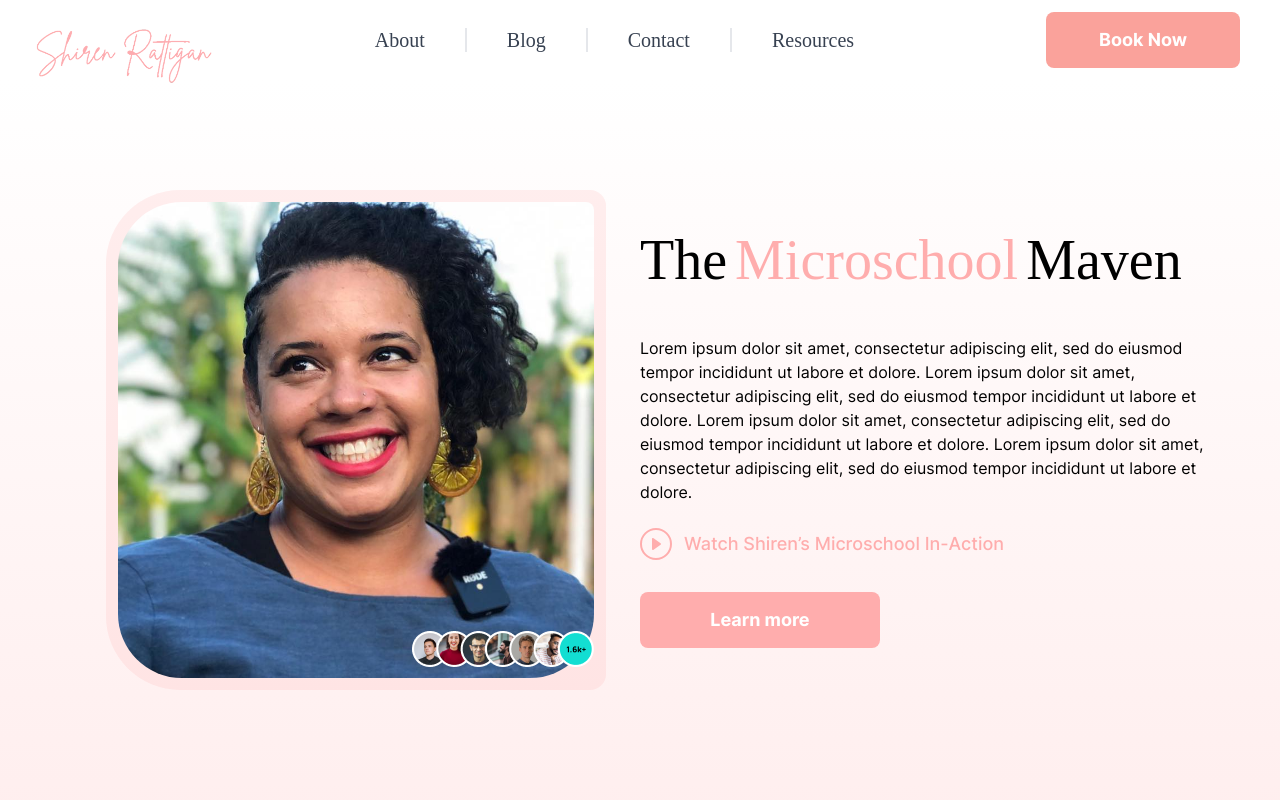
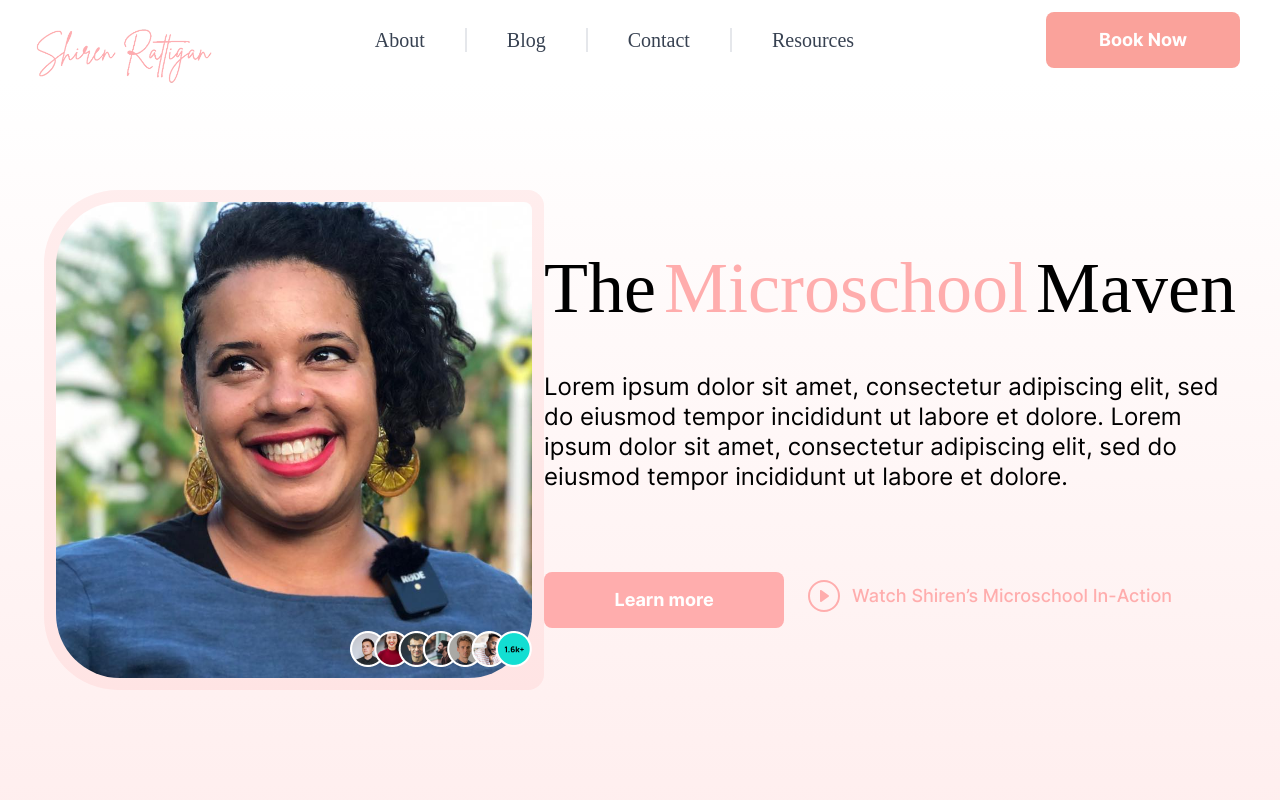
Before and after one commit to Cadogy/MicroschoolCoach, a Next.js app: page /about in a window 1280 px wide. Shown: the top 800 px of the page. Built offline with nearby package versions, Linux system fonts and the light colour scheme.

Commit message:
About page most content completed

```diff
--- a/src/components/aboutpage/About/Hero.tsx
+++ b/src/components/aboutpage/About/Hero.tsx
@@ -25,33 +25,30 @@ const Hero = () => {
             </div>
 
             <div className='aboutFlexBoxContainer w-[100%] items-center justify-center'>
-              <h1 className='font-junge mb-12 flex text-[3em] font-medium leading-[1em] xl:text-[3.5em]'>
+              <h1 className='font-junge mb-12 flex text-[4.5em] font-medium leading-[1em] xl:text-[4.5em]'>
                 The
                 <span className='mx-2 flex text-[rgb(255,173,173)]'>
                   Microschool
                 </span>
                 Maven
               </h1>
-              <p>
+              <p className='text-[1.5em] leading-[1.25em]'>
                 Lorem ipsum dolor sit amet, consectetur adipiscing elit, sed do
                 eiusmod tempor incididunt ut labore et dolore. Lorem ipsum dolor
                 sit amet, consectetur adipiscing elit, sed do eiusmod tempor
-                incididunt ut labore et dolore. Lorem ipsum dolor sit amet,
-                consectetur adipiscing elit, sed do eiusmod tempor incididunt ut
-                labore et dolore. Lorem ipsum dolor sit amet, consectetur
-                adipiscing elit, sed do eiusmod tempor incididunt ut labore et
-                dolore.
+                incididunt ut labore et dolore.
               </p>
-              <div className='authorHeroVideoButton'>
-                <h4 className='mt-6 flex flex-row items-center gap-3 font-medium text-[rgb(255,173,173)]'>
-                  <BsPlayCircle className='h-[32px] w-[32px]' />
+              <div className='authorHeroVideoButton mt-12 flex items-center justify-start gap-6'>
+                <div className='mt-8'>
+                  <div className='w-[240px] rounded-lg bg-[rgba(255,173,173,1)] p-3 py-4 text-center text-[18px] font-bold text-white transition-all hover:cursor-pointer hover:bg-[rgb(255,193,193)] hover:shadow-lg'>
+                    Learn more
+                  </div>
+                </div>
+
+                <h4 className='group mt-6 flex flex-row items-center gap-3 font-medium text-[rgb(255,173,173)] transition-all hover:cursor-pointer hover:text-[rgb(255,193,193)]'>
+                  <BsPlayCircle className='h-[32px] w-[32px] transition-all group-hover:text-[rgb(255,193,193)]' />
                   Watch Shiren’s Microschool In-Action
                 </h4>
-              </div>
-              <div className='mt-8'>
-                <div className='w-[240px] rounded-lg bg-[rgba(255,173,173,1);] p-3 py-4 text-center text-[18px] font-bold text-white'>
-                  Learn more
-                </div>
               </div>
             </div>
           </div>
--- a/src/components/aboutpage/About/WhoIs.tsx
+++ b/src/components/aboutpage/About/WhoIs.tsx
@@ -18,7 +18,7 @@ const WhoIs = () => {
       </div>
 
       <div className='aboutGridContainer'>
-        <div className='aboutFlexBox flex max-w-[1620px] flex-row-reverse flex-nowrap items-center p-6'>
+        <div className='aboutFlexBox flex max-w-[1620px] flex-row-reverse flex-nowrap items-center gap-16 p-8'>
           <div className='aboutFlexBoxContainer flex w-[100%] items-center justify-center'>
             <div className='aboutImageContent h-[500px] w-[700px]'>
               <img
--- a/src/components/aboutpage/Aboutlayout.tsx
+++ b/src/components/aboutpage/Aboutlayout.tsx
@@ -7,8 +7,8 @@ const Aboutlayout = () => {
   return (
     <div>
       <Hero />
+      <WhoIs />
       <WhyShiren />
-      <WhoIs />
     </div>
   );
 };
```
